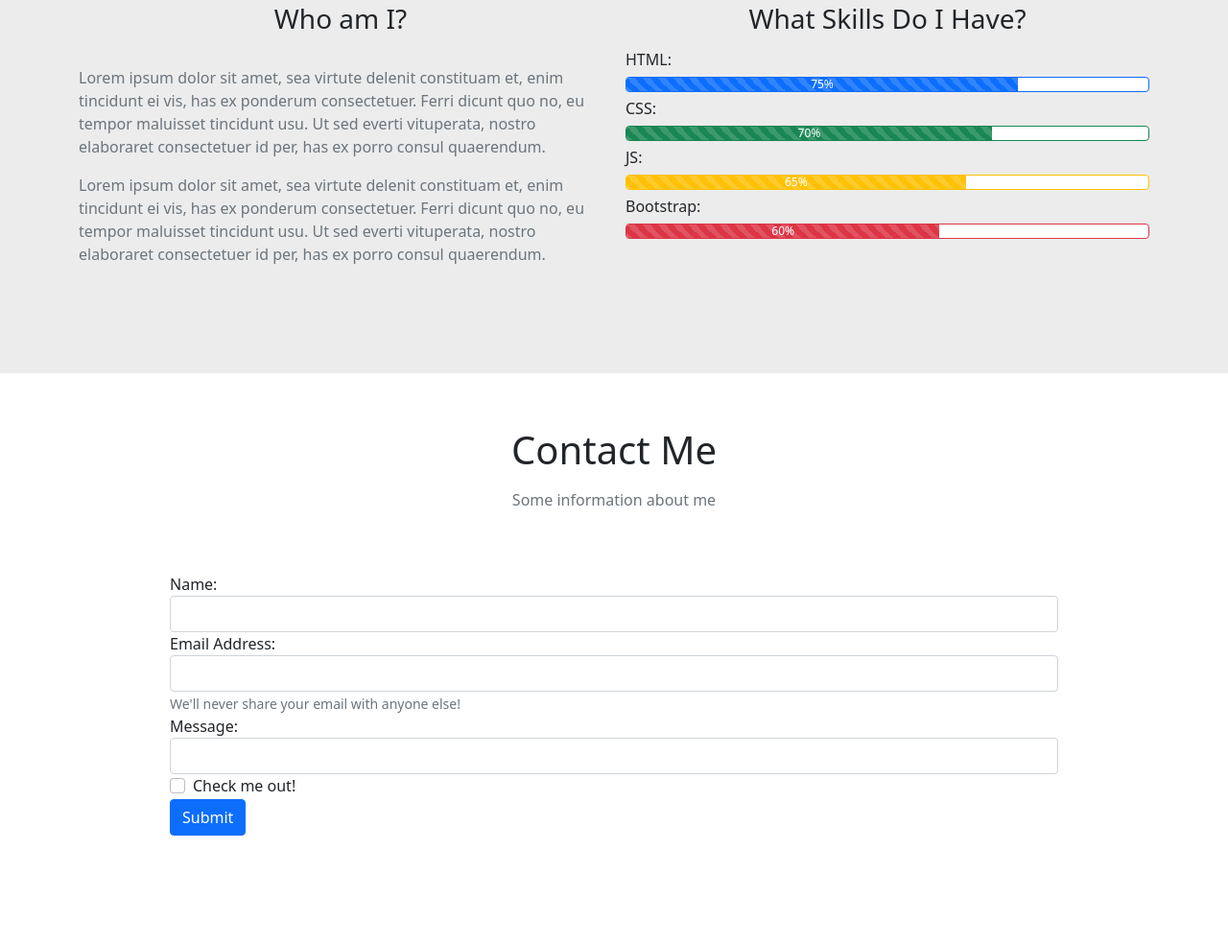
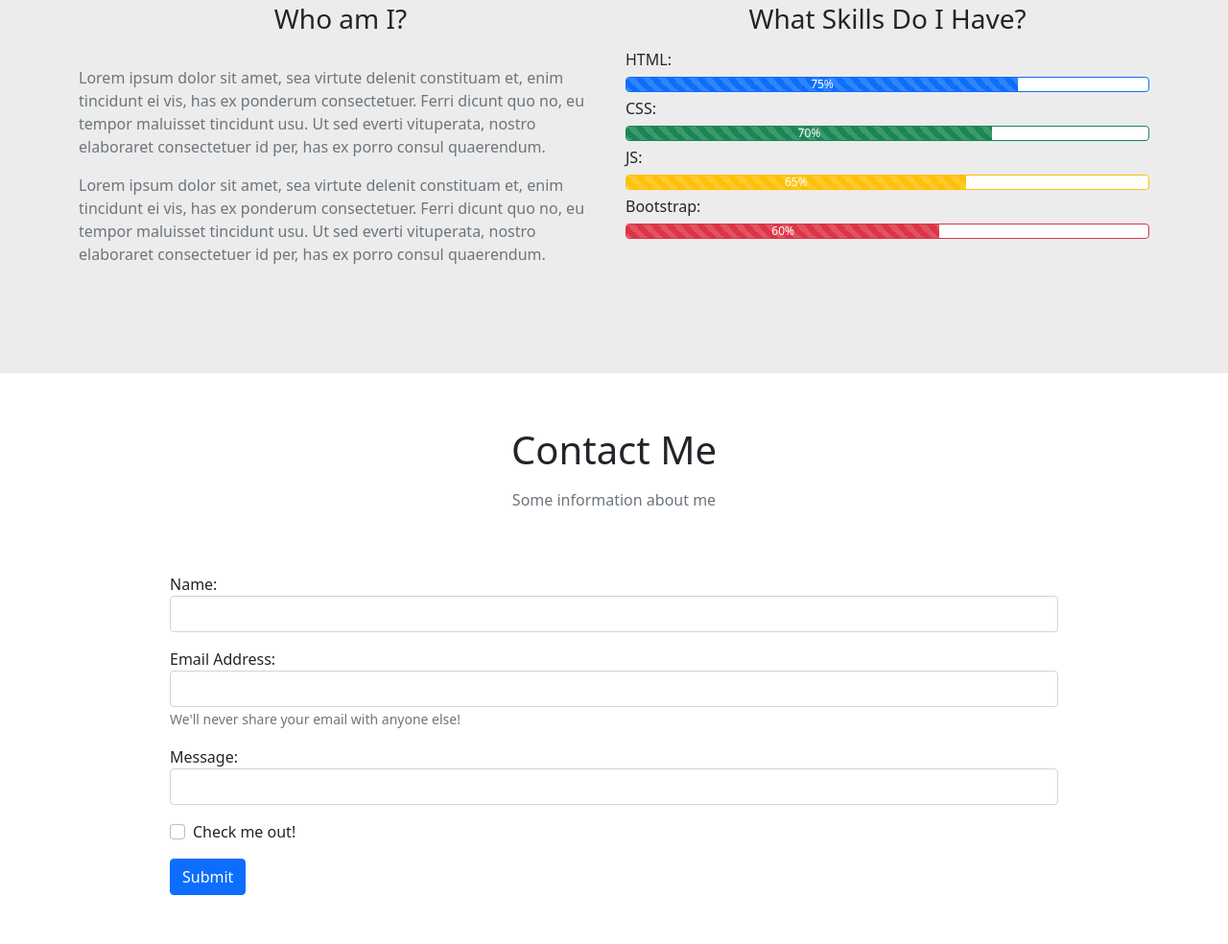
Before and after one commit to Mahsa1990a/portfolio, a plain HTML site: page index.html in a window 1280 px wide. Shown: the part 1896-2880 px from the top of the page at 96% size. Drawn offline with Linux system fonts and the light colour scheme.

Commit message:
added margin

```diff
--- a/index.html
+++ b/index.html
@@ -161,22 +161,22 @@
       <div class="row">
         <!-- Form section // mx-auto to be centered -->
         <form class="col-md-10 mx-auto py-5" action="#">
-          <div class="form-group">
+          <div class="form-group mb-3">
             <label for="#">Name:</label>
             <input class="form-control" type="text">
           </div>
-          <div class="form-group">
+          <div class="form-group mb-3">
             <label for="#">Email Address:</label>
             <input class="form-control" type="email">
             <!-- small text under email box: -->
             <small class="form-text text-muted">We'll never share your email with anyone else!</small>
           </div>
-          <div class="form-group">
+          <div class="form-group mb-3">
             <label for="#">Message:</label>
             <input class="form-control" type="text">
           </div>
           <!-- checkbox: -->
-          <div class="form-group form-check">
+          <div class="form-group form-check mb-3">
             <input class="form-check-input" type="checkbox">
             <label for="#" class="form-check-label">Check me out!</label>
           </div>
```
